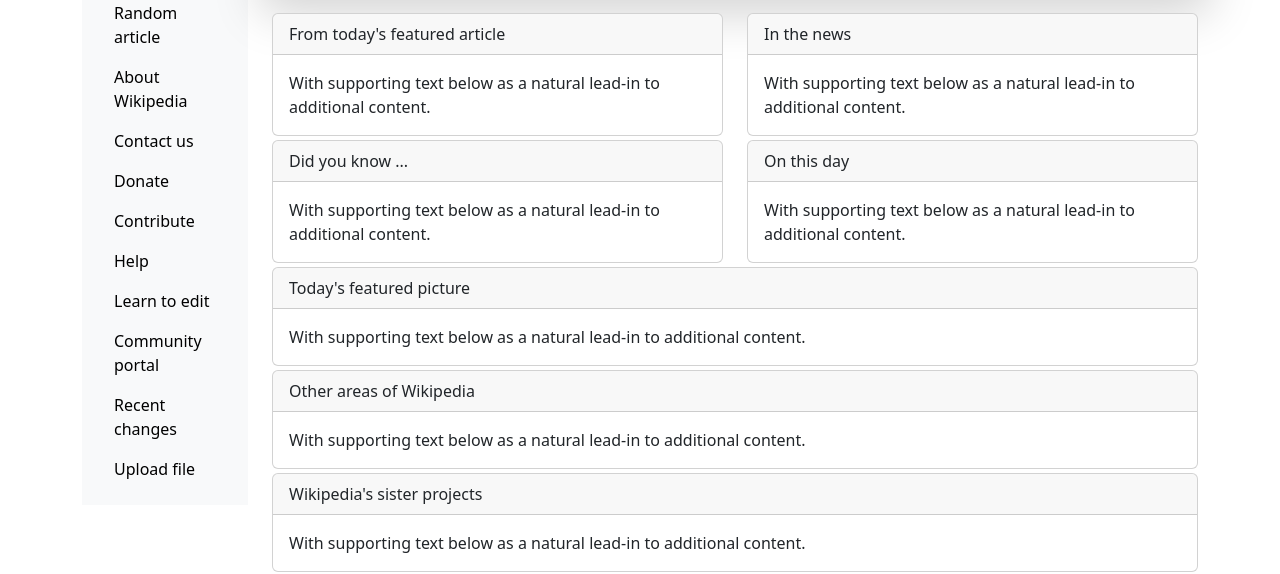
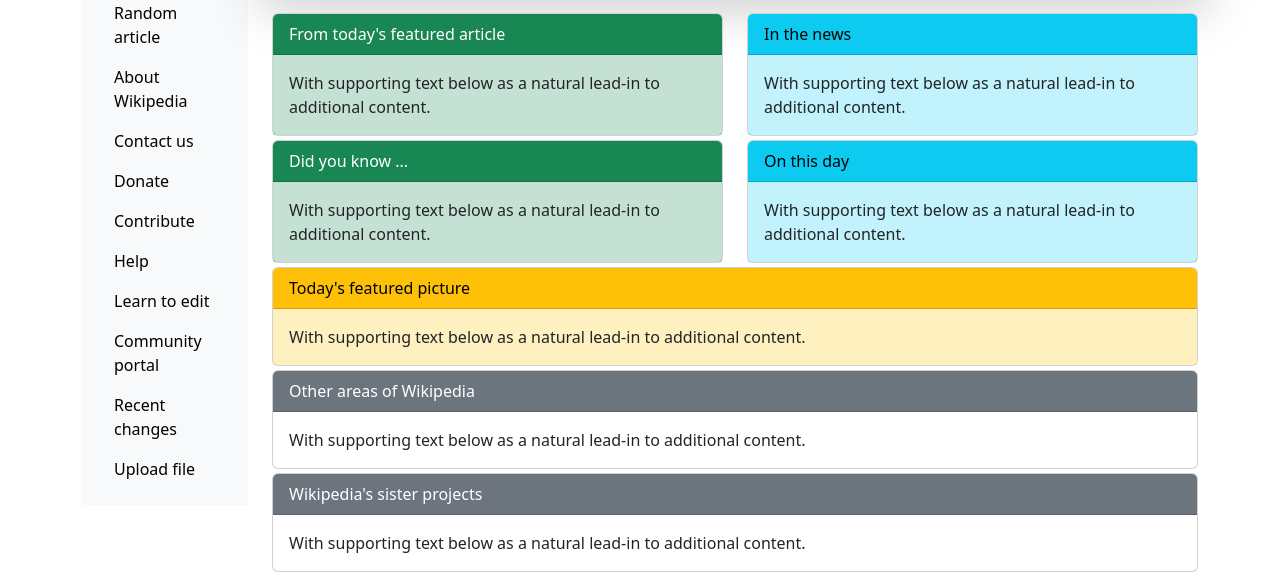
Before and after one commit to eccos/epicodus-wikipedia-rebuild, a plain HTML site: page index.html in a window 1280 px wide. Shown: the part 415-989 px from the top of the page. Drawn offline with nearby package versions, Linux system fonts and the light colour scheme.

Commit message:
colorize cards

```diff
--- a/index.html
+++ b/index.html
@@ -184,19 +184,19 @@
                 <div class="row">
                     <div class="col">
                         <div class="card mb-1">
-                            <div class="card-header">
+                            <div class="card-header text-bg-success">
                                 From today's featured article
                             </div>
-                            <div class="card-body">
+                            <div class="card-body bg-success bg-opacity-25">
                                 <p class="card-text">With supporting text below as a natural lead-in to additional
                                     content.</p>
                             </div>
                         </div>
                         <div class="card mb-1">
-                            <div class="card-header">
+                            <div class="card-header text-bg-success">
                                 Did you know ...
                             </div>
-                            <div class="card-body">
+                            <div class="card-body bg-success bg-opacity-25">
                                 <p class="card-text">With supporting text below as a natural lead-in to additional
                                     content.</p>
                             </div>
@@ -204,19 +204,19 @@
                     </div>
                     <div class="col">
                         <div class="card mb-1">
-                            <div class="card-header">
+                            <div class="card-header text-bg-info">
                                 In the news
                             </div>
-                            <div class="card-body">
+                            <div class="card-body bg-info bg-opacity-25">
                                 <p class="card-text">With supporting text below as a natural lead-in to additional
                                     content.</p>
                             </div>
                         </div>
                         <div class="card mb-1">
-                            <div class="card-header">
+                            <div class="card-header text-bg-info">
                                 On this day
                             </div>
-                            <div class="card-body">
+                            <div class="card-body bg-info bg-opacity-25">
                                 <p class="card-text">With supporting text below as a natural lead-in to additional
                                     content.</p>
                             </div>
@@ -226,10 +226,10 @@
                 <div class="row">
                     <div class="col">
                         <div class="card mb-1">
-                            <div class="card-header">
+                            <div class="card-header text-bg-warning">
                                 Today's featured picture
                             </div>
-                            <div class="card-body">
+                            <div class="card-body bg-warning bg-opacity-25">
                                 <p class="card-text">With supporting text below as a natural lead-in to additional
                                     content.
                                 </p>
@@ -240,7 +240,7 @@
                 <div class="row">
                     <div class="col">
                         <div class="card mb-1">
-                            <div class="card-header">
+                            <div class="card-header text-bg-secondary">
                                 Other areas of Wikipedia
                             </div>
                             <div class="card-body">
@@ -250,7 +250,7 @@
                             </div>
                         </div>
                         <div class="card mb-1">
-                            <div class="card-header">
+                            <div class="card-header text-bg-secondary">
                                 Wikipedia's sister projects
                             </div>
                             <div class="card-body">
@@ -260,7 +260,7 @@
                             </div>
                         </div>
                         <div class="card mb-1">
-                            <div class="card-header">
+                            <div class="card-header text-bg-secondary">
                                 Wikipedia languages
                             </div>
                             <div class="card-body">
```
